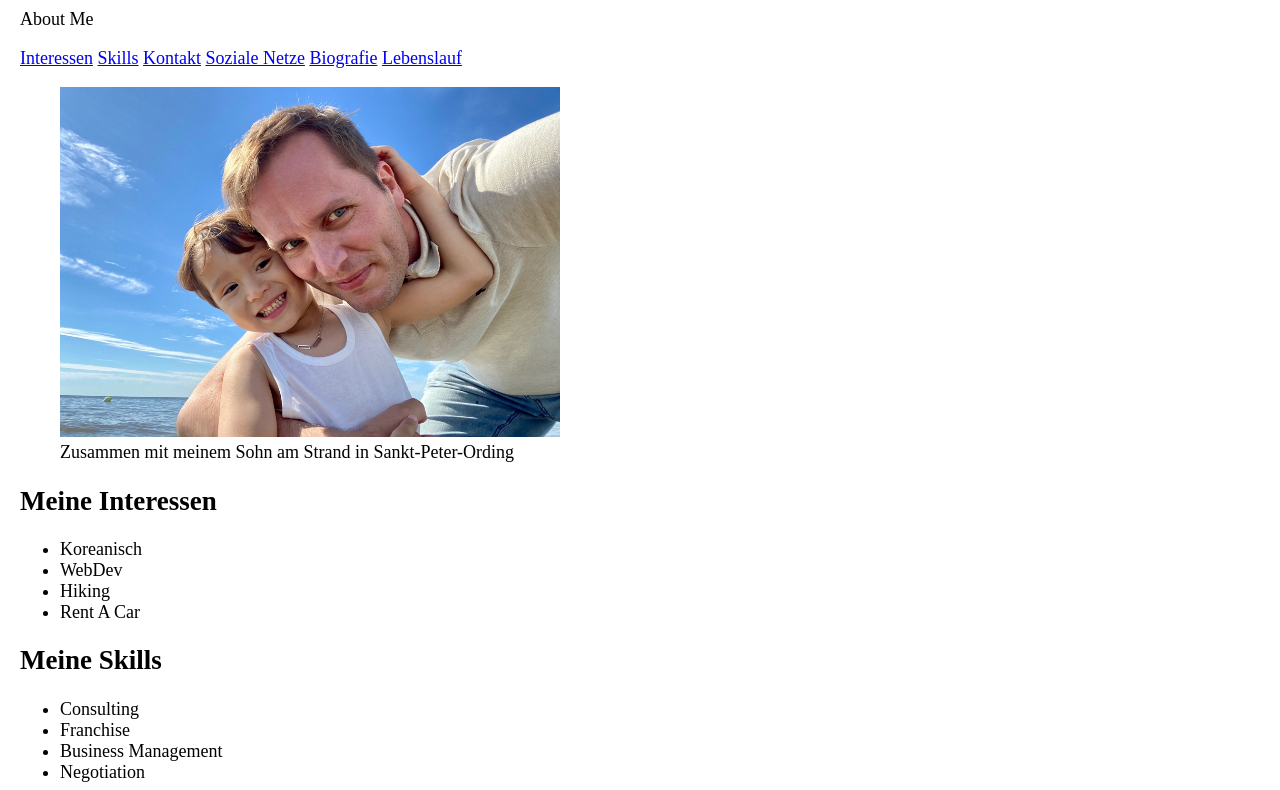
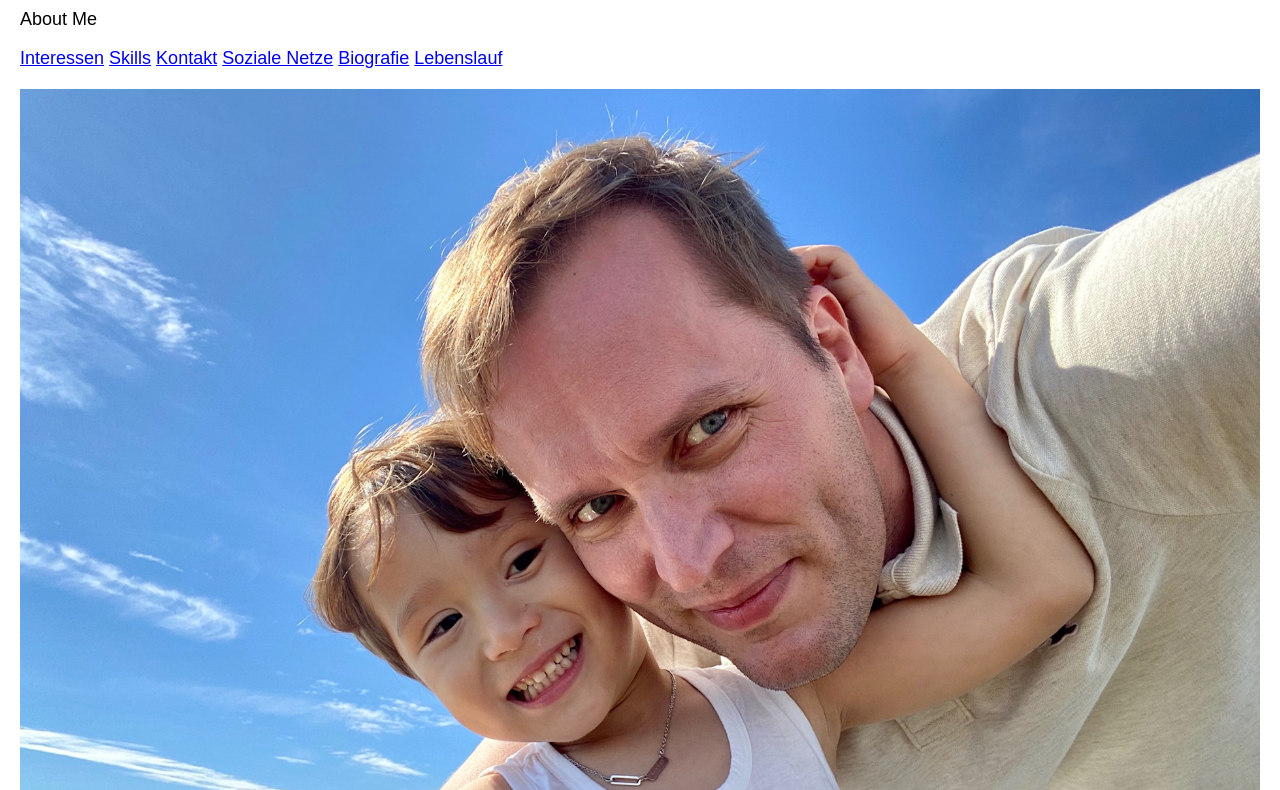
Before and after one commit to djo42/personal-website, a plain HTML site: page index.html in a window 1280 px wide. Shown: the part 101-891 px from the top of the page. Drawn offline with Linux system fonts and the light colour scheme.

Commit message:
First CSS adjustments

```diff
--- a/css/styles.css
+++ b/css/styles.css
@@ -3,7 +3,18 @@
 }
 
 body {
+    font-family: Arial, Helvetica, sans-serif;
     font-size: 112.5%;
     padding: 20px;
-    margin: 0px;
+    margin: 0;
 }
+
+#Fig1 {
+    margin: 20px 0 0 0;
+}
+
+.Pictures {
+    width: 100%;
+    height: auto;
+    margin: 0;
+}
--- a/index.html
+++ b/index.html
@@ -19,8 +19,8 @@
             <a href=#Bio>Biografie</a>
             <a href=#CV>Lebenslauf</a>
         </nav>
-        <figure>
-            <img src=img/dj1.jpg alt="" height="350px" width="500px">
+        <figure id="Fig1">
+            <img class="Pictures" src=img/dj1.jpg alt="" height="350px" width="500px">
             <figcaption>Zusammen mit meinem Sohn am Strand in Sankt-Peter-Ording</figcaption>
         </figure>
     </header>
@@ -51,7 +51,7 @@
 
     <h2 id="Socialnet">Soziale Netzwerke</h2>
     <a href=https://github.com/djo42><img src=img/git.png alt="" height="75px"></a>
-    <a href=""><img src=img/cdpn.png alt="" height="75px"></a>
+    <a href="https://codepen.io/djo42"><img src=img/cdpn.png alt="" height="75px"></a>
     <a href=""><img src=img/lnkd.png alt="" height="75px"></a>
 
 
```
